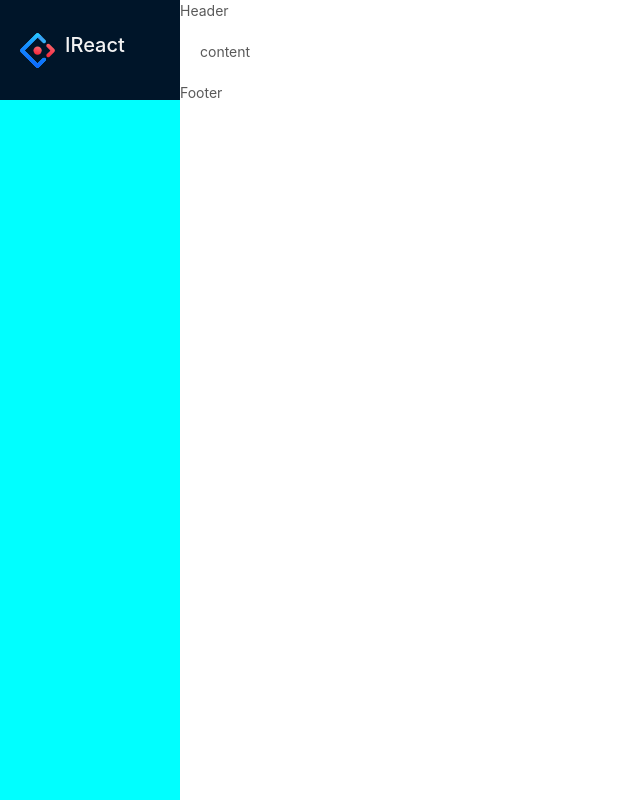
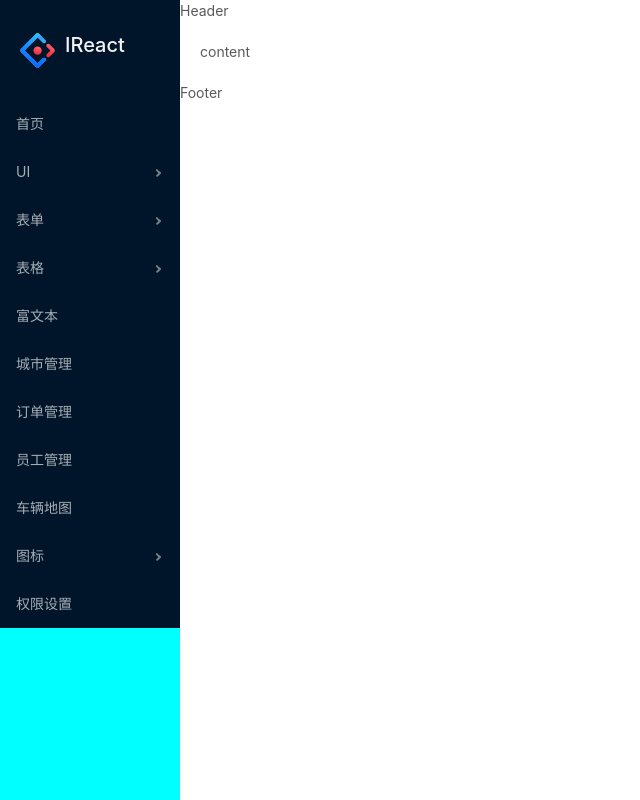
Before and after one commit to dao51/react-antd, a React app: page / in a window 1280 px wide. Shown: the whole page, without its empty margins (0-640 px from the left). Built offline with nearby package versions, Linux system fonts and the light colour scheme.

Commit message:
旧版菜单渲染

```diff
--- a/src/components/NavLeft/index.js
+++ b/src/components/NavLeft/index.js
@@ -1,6 +1,6 @@
 import React from 'react';  // 导入react
 import { Menu } from 'antd';  // 导入菜单组件
-import { AppstoreOutlined, MailOutlined, SettingOutlined } from '@ant-design/icons';  // 导入icon
+// import { AppstoreOutlined, MailOutlined, SettingOutlined } from '@ant-design/icons';  // 导入icon
 import MenuConfig from './../../config/menuConfig';  // 导入菜单路由文件
 import './index.less';
 
@@ -19,7 +19,14 @@ export default class NavLeft extends React.Component {
 
     // 菜单渲染
     renderMenu = (data) => {
-
+        return data.map((item) =>{
+            if(item.children) {
+                return <SubMenu key={item.key} title={item.title}>
+                    { this.renderMenu(item.children) } {/* 递归调用 */}
+                </SubMenu>
+            }
+            return <Menu.Item key={item.key}>{ item.title }</Menu.Item>
+        })
     }
 
     render() {
```
Also changed, not shown: 1 other file (tests, documents, lock files or other folders).
